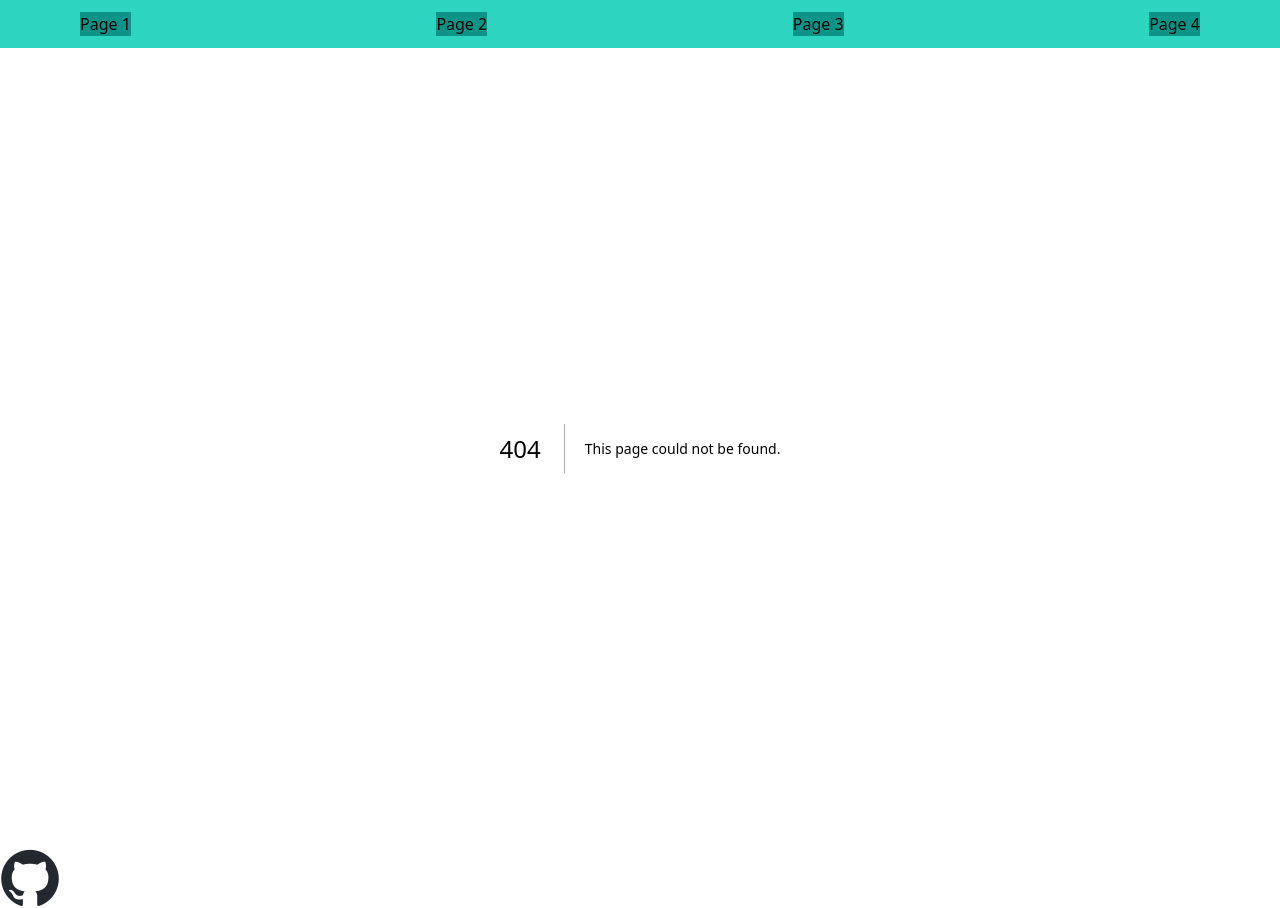
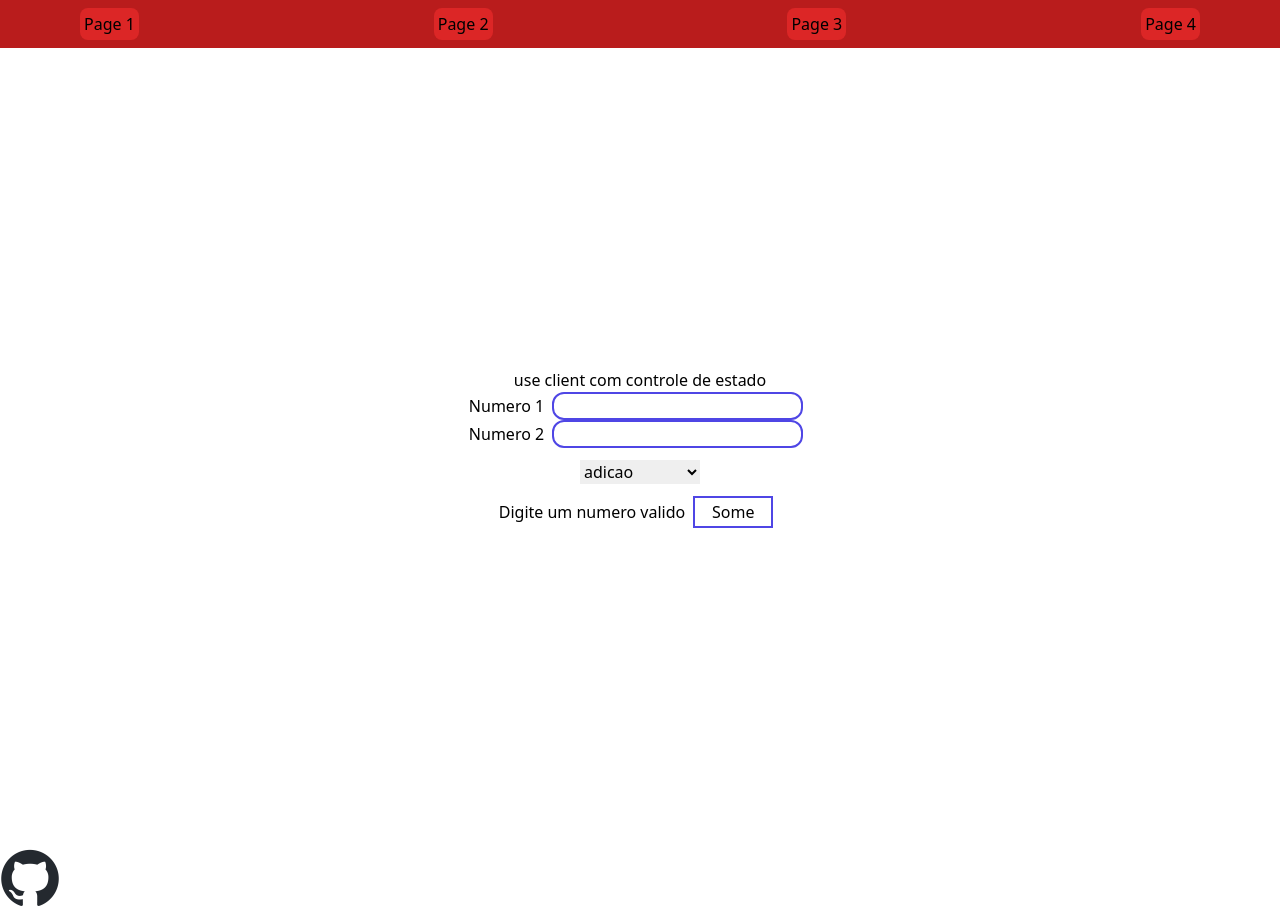
Before and after one commit to wallacin07/Next-aula, a Next.js app: page /maths in a window 1280 px wide. Before the commit this address had no page. Built offline with nearby package versions, Linux system fonts and the light colour scheme; a web font is replaced by a local one.

Commit message:
feat:Routes and page math

```diff
--- a/next.config.mjs
+++ b/next.config.mjs
@@ -1,4 +1,18 @@
 /** @type {import('next').NextConfig} */
-const nextConfig = {};
+const nextConfig = {
+    rewrites: () => {
+        return [
+                {
+                    source:"/",
+                    destination:"/home",
+                    },
+                {
+                    source:"/matematica",
+                    destination: "/maths"
+                    }
+            ]
+
+    }
+};
 
 export default nextConfig;
--- a/package.json
+++ b/package.json
@@ -9,6 +9,7 @@
     "lint": "next lint"
   },
   "dependencies": {
+    "@headlessui/react": "^2.1.8",
     "aula01": "file:",
     "next": "14.2.13",
     "react": "^18",
--- a/src/app/layout.tsx
+++ b/src/app/home/layout.tsx
@@ -1,8 +1,6 @@
 import { Sofadi_One, Roboto } from "next/font/google";
-import "./globals.css";
-import { Footer } from "@/components/footer";
-import { Menu } from "@/components/menu";
-import bg from "../assets/bg.png"
+import "../globals.css";
+
 
 const roboto = Roboto({
   weight: ["400","700"],
@@ -30,9 +28,9 @@ export default function RootLayout({
       <body
       className={`${sofadiOne.variable} ${roboto.variable} antialiased`}
             >
-        <Menu op1="Page 1" op2="Page 2" op3="Page 3" op4="Page 4"></Menu>
+
         {children}
-        <Footer></Footer>
+
       </body>
     </html>
   );
--- a/src/app/page.tsx
+++ b/src/app/home/page.tsx
@@ -1,5 +1,7 @@
 import Image from "next/image";
 import type { Metadata } from "next";
+import { Menu } from "@/components/menu";
+import { Footer } from "@/components/footer";
 
 
 export const metadata: Metadata = {
@@ -10,6 +12,7 @@ export const metadata: Metadata = {
 export default function Home() {
   return (
     <>
+      <Menu op1="Page 1" op2="Page 2" op3="Page 3" op4="Page 4"></Menu>
       <main className="font-sofadiOne flex flex-col justify-center items-center h-full p-10">
         <h1 className="text-6xl my-20 ">Bem vindo</h1>
         <section className=" flex flex-col bg-slate-400 p-5 rounded-xl w-2/5 ">
@@ -26,7 +29,7 @@ export default function Home() {
 
         </section>
       </main>
-
+      <Footer></Footer>
     </>
   );
 }
--- /dev/null
+++ b/src/app/maths/layout.tsx
@@ -0,0 +1,22 @@
+import { Footer } from "@/components/footer"
+import { Menu } from "@/components/menu"
+import "../globals.css";
+
+export const metadata = {
+  title: 'Next.js',
+  description: 'Generated by Next.js',
+}
+
+export default function RootLayout({
+  children,
+}: {
+  children: React.ReactNode
+}) {
+  return (
+    <html lang="en" >
+
+      <body className="h-screen">{children}</body>
+
+    </html>
+  )
+}
--- /dev/null
+++ b/src/app/maths/page.tsx
@@ -0,0 +1,109 @@
+"use client"
+
+import React, {useState} from "react"
+
+import { Footer } from "@/components/footer"
+import { Menu } from "@/components/menu"
+import { Select } from "@headlessui/react"
+
+const Maths: React.FC = () => {
+
+
+    const [numero1, setNumero1] = useState<string>("")
+    const [numero2, setNumero2] = useState<string>("")
+    const [respSoma, setRespSoma] = useState<number | undefined>()
+    const [operacao,setOperacao] = useState<string>("")
+    const msgError = "Digite um numero valido"
+
+    const handleOperacao = () =>
+        {
+            const n1 = parseFloat(numero1)
+            const n2 = parseFloat(numero2)
+            const op = operacao
+            switch (op){
+
+                case "+":
+                        if(!isNaN(n1) && !isNaN(n2))
+                            {
+                                setRespSoma(n1+n2)
+                            }
+                        else{
+                            setRespSoma(undefined)
+                        }
+                    break
+                case "-":
+                        if(!isNaN(n1) && !isNaN(n2))
+                            {
+                                setRespSoma(n1-n2)
+                            }
+                        else{
+                            setRespSoma(undefined)
+                        }
+                    break
+                case "*":
+                        if(!isNaN(n1) && !isNaN(n2))
+                            {
+                                setRespSoma(n1*n2)
+                            }
+                        else{
+                            setRespSoma(undefined)
+                        }
+                    break
+                case "/":
+                        if(!isNaN(n1) && !isNaN(n2))
+                            {
+                                setRespSoma(n1/n2)
+                            }
+                        else{
+                            setRespSoma(undefined)
+                        }
+                    break
+
+            }
+
+
+        }
+
+        console.log(operacao)
+        return (
+            <>
+            <Menu op1="Page 1" op2="Page 2" op3="Page 3" op4="Page 4"></Menu>
+
+        <div className="h-full w-full items-center justify-center flex flex-col">
+
+
+            <h1>use client com controle de estado</h1>
+            <div>
+                <label htmlFor="n1">Numero 1</label>
+                <input type="text" id="n1" value={numero1} onChange={(e) => setNumero1(e.target.value)}   className="border-solid border-2 border-indigo-600 mx-2 rounded-xl px-2"/>
+                </div>
+            <div>
+            <label htmlFor="n2">Numero 2</label>
+            <input type="text" value={numero2} id="n2" className="border-solid border-2 border-indigo-600 mx-2 rounded-xl px-2" onChange={(e) => setNumero2(e.target.value)} />
+            </div>
+
+
+            <Select value={operacao} name="status" aria-label="Project status" className="my-3" onChange={(e) => setOperacao(e.target.value)}>
+                <option value="+" >adicao</option>
+                <option value="-">Subtracao</option>
+                <option value="*">Multiplicacao</option>
+                <option value="/">divisao</option>
+            </Select>
+
+
+            <div>
+                <h2></h2>
+                {!isNaN(respSoma ?? NaN) ? respSoma: msgError}
+                <button  className="border-solid border-2 border-indigo-600 mx-2 w-20 h-8" onClick={handleOperacao}>Some</button>
+            </div>
+        </div>
+        <Footer></Footer>
+            </>
+
+
+    )
+
+
+}
+
+export default Maths
--- a/src/components/menu.tsx
+++ b/src/components/menu.tsx
@@ -1,3 +1,4 @@
+import { ROUTES } from "@/constants/routes";
 import Link from "next/link";
 
 
@@ -13,12 +14,12 @@ export const Menu: React.FC<IMenu> = ({op1,op2,op3,op4}) =>
     {
         return (
             <nav
-            className="flex flex-row justify-between font-roboto px-20 h-12 items-center bg-teal-400"
+            className="flex flex-row justify-between font-roboto px-20 h-12 items-center bg-red-700 w-full"
             >
-                <p className="bg-teal-600">{op1}</p>
-                <p className="bg-teal-600">{op2}</p>
-                <p className="bg-teal-600">{op3}</p>
-                <p className="bg-teal-600">{op4}</p>
+                <Link href={ROUTES.home} className="bg-red-600 p-1 rounded-lg border-solid border-stone-950" >{op1}</Link>
+                <Link href={ROUTES.maths} className="bg-red-600 p-1 rounded-lg border-solid border-stone-950">{op2}</Link>
+                <p className="bg-red-600 p-1 rounded-lg border-solid border-stone-950">{op3}</p>
+                <p className="bg-red-600 p-1 rounded-lg border-solid border-stone-950">{op4}</p>
             </nav>
         )
     }
--- /dev/null
+++ b/src/components/select.tsx
@@ -0,0 +1,12 @@
+import { Select } from '@headlessui/react'
+
+export default function Example() {
+  return (
+    <Select name="status" aria-label="Project status">
+      <option value="active">Active</option>
+      <option value="paused">Paused</option>
+      <option value="delayed">Delayed</option>
+      <option value="canceled">Canceled</option>
+    </Select>
+  )
+}
--- /dev/null
+++ b/src/constants/routes.ts
@@ -0,0 +1,4 @@
+export enum ROUTES {
+    home = "/",
+    maths = "/maths"
+}
```
Also changed, not shown: src/app/globals.css (line endings or trailing spaces), 2 other files (tests, documents, lock files or other folders).
